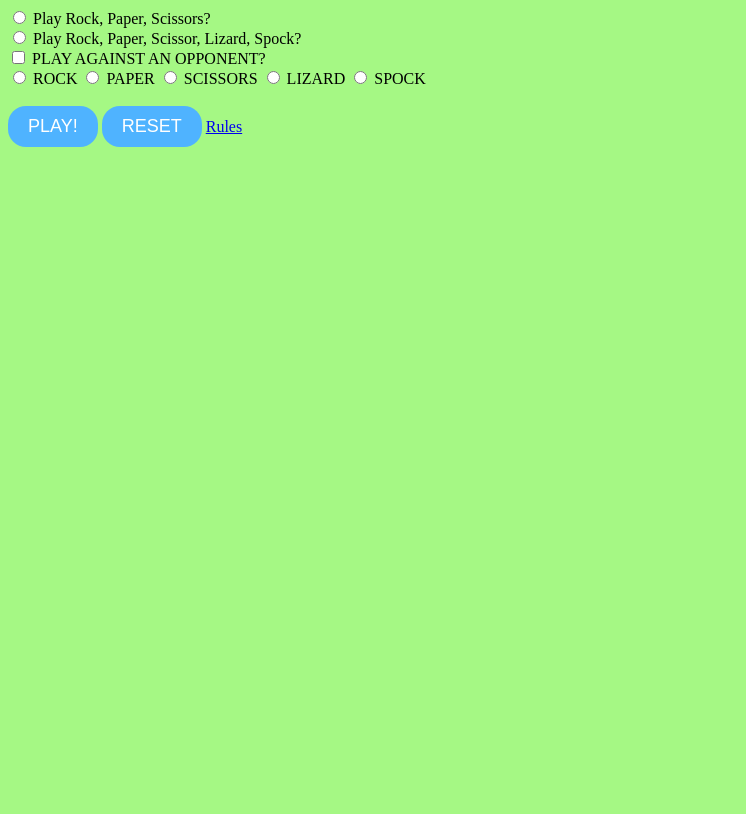
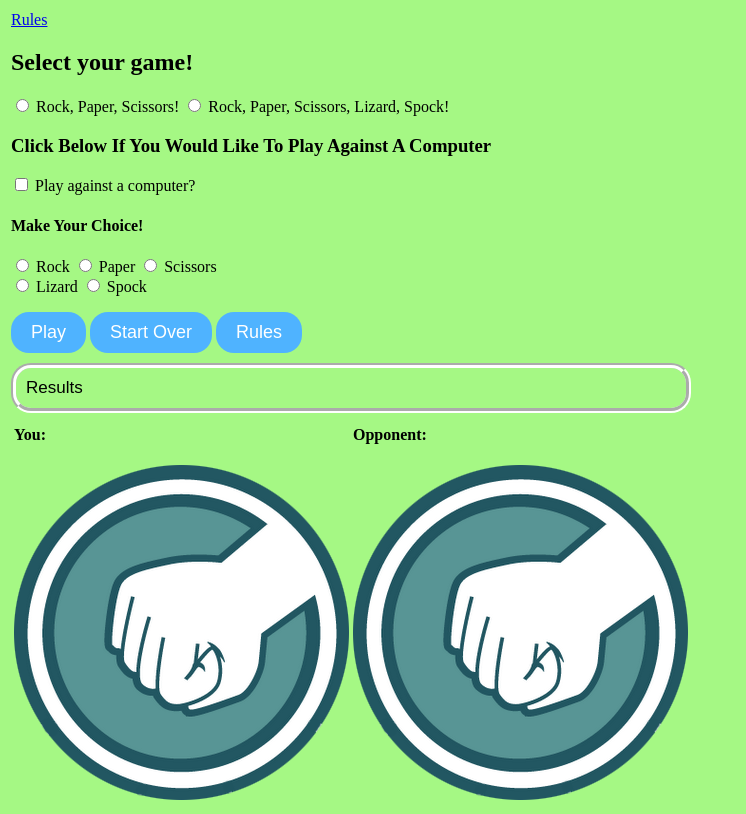
Before and after one commit to comp426-2023-spring/e02-gigimerry, a website: page public/index.html in a window 1280 px wide. Shown: the whole page, without its empty margins (0-746 px from the left). Drawn offline with nearby package versions, Linux system fonts and the light colour scheme.

Commit message:
Update index.html

```diff
--- a/public/index.html
+++ b/public/index.html
@@ -1,38 +1,60 @@
-<!DOCTYPE html>
-<html lang="en">
+<html lang="en-us">
     <head>
-        <title>Rock</title>
-		<meta charset="UTF-8">
-		<link href="./styles.css" rel="stylesheet">
-    	<script src="https://ajax.googleapis.com/ajax/libs/jquery/3.6.4/jquery.min.js"></script>
+        <title>Rock, Paper, Scissors</title>
+        <!-- Link to your script file(s) and CSS in here somewhere -->
+        <link href="./styles.css" rel="stylesheet">
 		<script src="./scripts.js"></script>
-        <!-- Link to your script file(s) and CSS in here somewhere -->
     </head>
-    <body onload="showHideShots()">
-			<input type="radio" id="rps" name="game" value="rps" onclick="showHideShots()">
-			<label for="rps">Play Rock, Paper, Scissors?</label>
-			<br>
-			<input type="radio" id="rpsls" name="game" value="rpsls" onclick="showHideShots()">
-			<label for="rpsls">Play Rock, Paper, Scissor, Lizard, Spock?</label>
-			<br>
-			<input type="checkbox" id="opponent" name="playtype" value="opponent" onclick="showHideShots()">
-			<label for="opponent">PLAY AGAINST AN OPPONENT?</label>
-			<br>
-			<input type="radio" id="rock" name="shot" value="rock" class="rps shots">
-			<label class="shots rps">ROCK</label>
-			<input type="radio" id="paper" name="shot" value="paper" class="rps shots">
-			<label class="shots rps">PAPER</label>
-			<input type="radio" id="scissors" name="shot" value="scissors" class="rps shots">
-			<label class="shots rps">SCISSORS</label>
-			<input type="radio" id="lizard" name="shot" value="lizard" class="rpsls shots">
-			<label class="shots rpsls">LIZARD</label>
-			<input type="radio" id="spock" name="shot" value="spock" class="rpsls shots">
-			<label class="shots rpsls">SPOCK</label>
-			<br>
-		<br>
-    <button type="button" id="play" onclick="playGame()">PLAY!</button>
-    <button type="button" id="reset" onclick="reset()">RESET</button>
-    <a href="rules.html">Rules</a>
-	<div id="answer"></div>
-    </body>
+    <body onload="onPageLoad()">
+        <table>
+            <tbody>
+            <tr>
+                <td>
+                    <form id="input">
+                        <a href="rules.html">Rules</a>
+                        <h2>Select your game!</h2>
+                        <input type="radio" id="rps" name="gameType" value="rps" onclick="toggleShots()">
+                        <label for="rps">Rock, Paper, Scissors!</label>
+                        <input type="radio" id="rpsls" name="gameType" value="rpsls" onclick="toggleShots()">
+                        <label for="rpsls">Rock, Paper, Scissors, Lizard, Spock!</label>
+                        <h3>Click Below If You Would Like To Play Against A Computer</h3>
+                        <input type="checkbox" id="opponent" name="opponentSelect" value="opponent" onclick="toggleShots()">
+                        <label for="opponent">Play against a computer?</label>
+                        <div id="shots">
+                            <h4>Make Your Choice!</h4>
+                            <input type="radio" id="rock" name="shot" value="rock" class="rpsShot" >
+                            <label class="shot">Rock</label>
+                            <input type="radio" id="paper" name="shot" value="paper" class="rpsShot">
+                            <label class="shot">Paper</label>
+                            <input type="radio" id="scissors" name="shot" value="scissors" class="rpsShot">
+                            <label class="shot">Scissors</label>
+                            <div id="rpslsShots">
+                                <input type="radio" id="lizard" name="shot" value="lizard" class="rpslsShot">
+                                <label id="lizardLab" class="rpslsShot">Lizard</label>
+                                <input type="radio" id="spock" name="shot" value="spock" class="rpslsShot">
+                                <label id="spockLab" class="rpslsShot">Spock</label>
+                            </div>
+                        </div>
+                        <button type="submit" style="display:none">Submit</button>
+                    </form>
+                    <button type="button" id="play" onclick="playGame()">Play</button>
+                    <button type="button" id="startOver" onclick="startOver()">Start Over</button>
+                    <button type="button" id="help" onclick="help()">Rules</button>
+                    <p id="results" class="results">Results</p>
+                    <table>
+                        <tbody>
+                        <tr>
+                            <td>
+                                <h4 id="shotImgLab">You:</h4>
+                                <img src="img/rock.jpg" alt="image" id="shotImg" class="shot">
+                            </td>
+                            <td>
+                                <h4 id="oppShotImgLab">Opponent:</h4>
+                                <img src="img/rock.jpg" alt="image" id="oppShotImg" class="shot">
+                        </td>
+                    </tr>
+                </tbody>
+            </table>
+        </td>
+   </body>
 </html>
```
